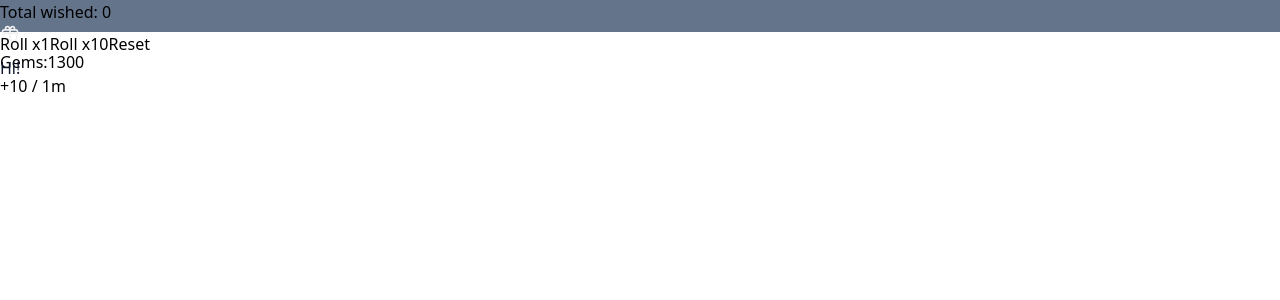
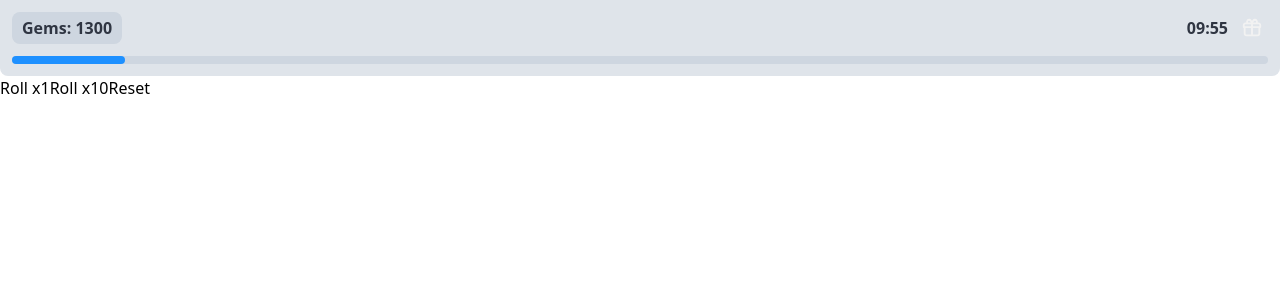
Before and after one commit to PoweredDeveloper/GachaSimulator, a React (Vite) app: page / in a window 1280 px wide. Shown: the top 300 px of the page. Built offline with nearby package versions, Linux system fonts and the light colour scheme.

Commit message:
🍃 - Starting Styling!

```diff
--- a/package.json
+++ b/package.json
@@ -19,8 +19,10 @@
     "@types/react": "^18.0.26",
     "@types/react-dom": "^18.0.9",
     "@vitejs/plugin-react": "^3.0.0",
+    "autoprefixer": "^10.4.13",
     "gh-pages": "^5.0.0",
-    "tailwindcss": "^3.2.4",
+    "postcss": "^8.4.21",
+    "tailwindcss": "^3.2.6",
     "vite": "^4.0.0"
   }
 }
--- /dev/null
+++ b/postcss.config.cjs
@@ -0,0 +1,6 @@
+module.exports = {
+  plugins: {
+    tailwindcss: {},
+    autoprefixer: {},
+  },
+}
--- a/src/App.jsx
+++ b/src/App.jsx
@@ -71,7 +71,7 @@ function App() {
       guarantees: { lastUnique: 0, lastLegendary: 0, lastEpic: 0, lastRare: 0 },
     })
     setCharacters([])
-    setGachagems(1e6)
+    setGachagems(0)
   }
 
   // Добавляет персонажа в массив characters. (Удобно и эффективнее хранит данные)
@@ -100,7 +100,6 @@ function App() {
   return (
     <>
       <Header
-        wishes={wishes}
         gachaGems={gachaGems}
         addGachaGems={addGachaGems}
         gemsTimerIncome={10}
@@ -119,7 +118,6 @@ function App() {
         multipleRollAmount={10}
       />
       <CharacterList characters={characters} />
-      <span className='text-center text-slate-900'>Hi!</span>
     </>
   )
 }
--- a/src/components/Header/Header.jsx
+++ b/src/components/Header/Header.jsx
@@ -7,10 +7,11 @@ import React, { useEffect, useState } from 'react'
 import { motion } from 'framer-motion'
 import gift from '../../assets/svgs/icons/gift.svg'
 import ProgressBar from './ProgressBar/ProgressBar'
-import gem from '../../assets/img/gem.png'
 
-export default function Header({ wishes, gachaGems, addGachaGems, timerSpeed, gemsTimerIncome, buttonGemsAdd }) {
+export default function Header({ gachaGems, addGachaGems, timerSpeed, gemsTimerIncome}) {
   const [timer, setTimer] = useState(0)
+  const [present, setPresent] = useState(600)
+  const [click, setClick] = useState(false)
 
   // Таймер
   useEffect(() => {
@@ -26,19 +27,47 @@ export default function Header({ wishes, gachaGems, addGachaGems, timerSpeed, ge
     return () => clearInterval(interval)
   }, [timer])
 
+  useEffect(() => {
+    const interval = setInterval(() => {
+      if (!click) {
+        if (present <= 0) {
+          setClick(true)
+        } else {
+          setPresent(present - 1)
+        }
+      }
+    }, 1000)
+    return () => clearInterval(interval)
+  }, [present])
+
+  const collectPresent = () => {
+    if (present <= 0) {
+      addGachaGems(260)
+      setPresent(600)
+      setClick(false)
+    }
+  }
+
+  function toTime(seconds) {
+      var date = new Date(null);
+      date.setSeconds(seconds);
+      return date.toISOString().substring(14, 19);
+  }
+
   return (
-    <header className='w-full h-8 bg-slate-500'>
-      <h4>Total wished: {wishes.total}</h4>
-      <div>
-        <motion.button whileHover={{ scale: 1.1 }} whileTap={{ scale: 0.9 }} onClick={() => addGachaGems(buttonGemsAdd)}>
-          <img src={gift} alt='+' />
-        </motion.button>
-        <h4>
-          Gems:
-          <span>{gachaGems}</span>
+    <header className='w-full'>
+      <div className='w-full h-14 bg-gray-300 dark:bg-gray-800 flex justify-between items-center flex-row p-3'>
+        <h4 className='dark:bg-gray-700 bg-gray-400 h-full px-2 flex justify-center items-center rounded-lg dark:text-gray-100 text-gray-800 font-semibold border-2 border-transparent transition-all cursor-pointer dark:hover:border-gray-100 hover:border-gray-800'>
+          <span>Gems: {gachaGems}</span>
         </h4>
-        <ProgressBar gemsTimerIncome={gemsTimerIncome} timerSpeed={timerSpeed} timer={timer} />
+        <div className='h-full flex items-center'>
+          <span className='dark:text-gray-100 text-gray-800 font-semibold mr-2'>{present != 0 ? toTime(present) : '260 гемов за 10 минут!'}</span>
+          <motion.button className={present <= 0 ? 'h-full aspect-square flex justify-center items-center bg-yellow-100 rounded-md' : 'h-full aspect-square flex justify-center items-center'} whileHover={{ scale: 1.1 }} whileTap={{ scale: 0.9 }} onClick={collectPresent}>
+            <img className='h-2/3' src={gift} alt='+' />
+          </motion.button>
+        </div>
       </div>
+      <ProgressBar gemsTimerIncome={gemsTimerIncome} timerSpeed={timerSpeed} timer={timer} />
     </header>
   )
 }
--- a/src/components/Header/ProgressBar/ProgressBar.jsx
+++ b/src/components/Header/ProgressBar/ProgressBar.jsx
@@ -8,12 +8,9 @@ import React from 'react'
 export default function ProgressBar({ gemsTimerIncome, timerSpeed, timer }) {
   // Просто отображение сколько времени до получения гемов
   return (
-    <div>
-      <div className=''>
-        <span>
-          +{gemsTimerIncome} / {timerSpeed / 600}m
-        </span>
-        <div style={{ width: timer.toString() + '%' }} />
+    <div className='h-5 dark:bg-gray-800 bg-gray-300 px-3 pb-3 rounded-b-lg'>
+      <div className='h-full rounded-full dark:bg-gray-700 bg-gray-400'>
+        <div className='bg-blue-200 dark:bg-red-100 w-full h-full transition-all rounded-full' style={{ width: timer.toString() + '%' }} />
       </div>
     </div>
   )
--- a/src/index.css
+++ b/src/index.css
@@ -6,3 +6,9 @@ MIT LICENSE */
 @tailwind base;
 @tailwind components;
 @tailwind utilities;
+
+@layer components {
+  /* .header_block {
+    @apply p-2 h-full text-base flex justify-center items-center font-bold dark:bg-neutral-700 bg-neutral-300 dark:text-neutral-100 text-neutral-900 rounded-lg text-center;
+  } */
+}
--- a/tailwind.config.cjs
+++ b/tailwind.config.cjs
@@ -1,10 +1,48 @@
 /** @type {import('tailwindcss').Config} */
 module.exports = {
   content: [
-    "./src/**/*.{js,jsx,ts,tsx}",
+    "./index.html",
+    "./src/**/*.{js,ts,jsx,tsx}",
   ],
   theme: {
     extend: {},
+    colors: {
+      transparent: 'transparent',
+      gray: {
+        100: '#ffffff',
+        200: '#f1f2f6',
+        300: '#dfe4ea',
+        400: '#ced6e0',
+        500: '#a4b0be',
+        600: '#747d8c',
+        700: '#57606f',
+        800: '#2f3542'
+      },
+      red: {
+        100: '#ff6b81',
+        200: '#ff4757'
+      },
+      orange: {
+        100: '#ff7f50',
+        200: '#ff6348'
+      },
+      yellow: {
+        100: '#eccc68',
+        200: '#ffa502'
+      },
+      green: {
+        100: '#7bed9f',
+        200: '#2ed573'
+      },
+      blue: {
+        100: '#70a1ff',
+        200: '#1e90ff'
+      },
+      purple: {
+        100: '#5352ed',
+        200: '#3742fa'
+      },
+    },
     screens: {
       'sm': '640px',
       'md': '768px',
```
Also changed, not shown: src/assets/img/gem.png (deleted), 1 other file (tests, documents, lock files or other folders).
